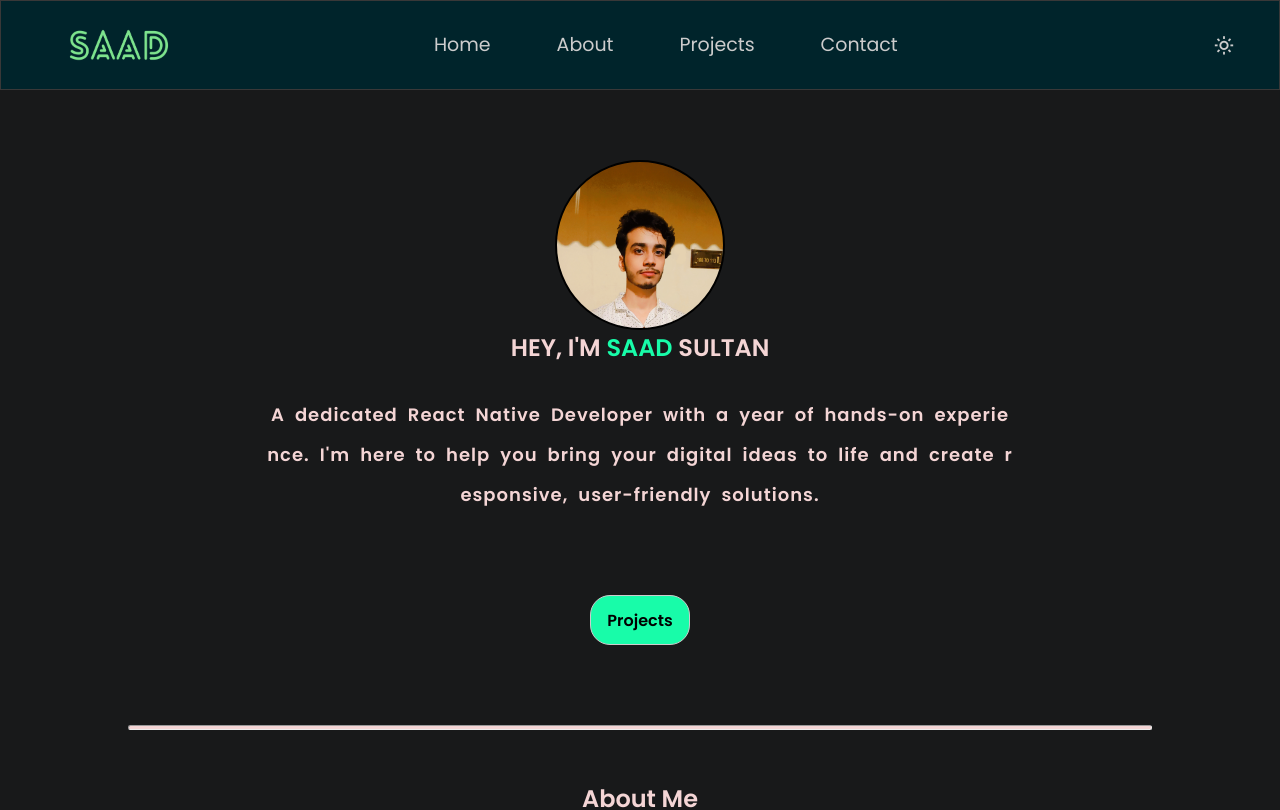
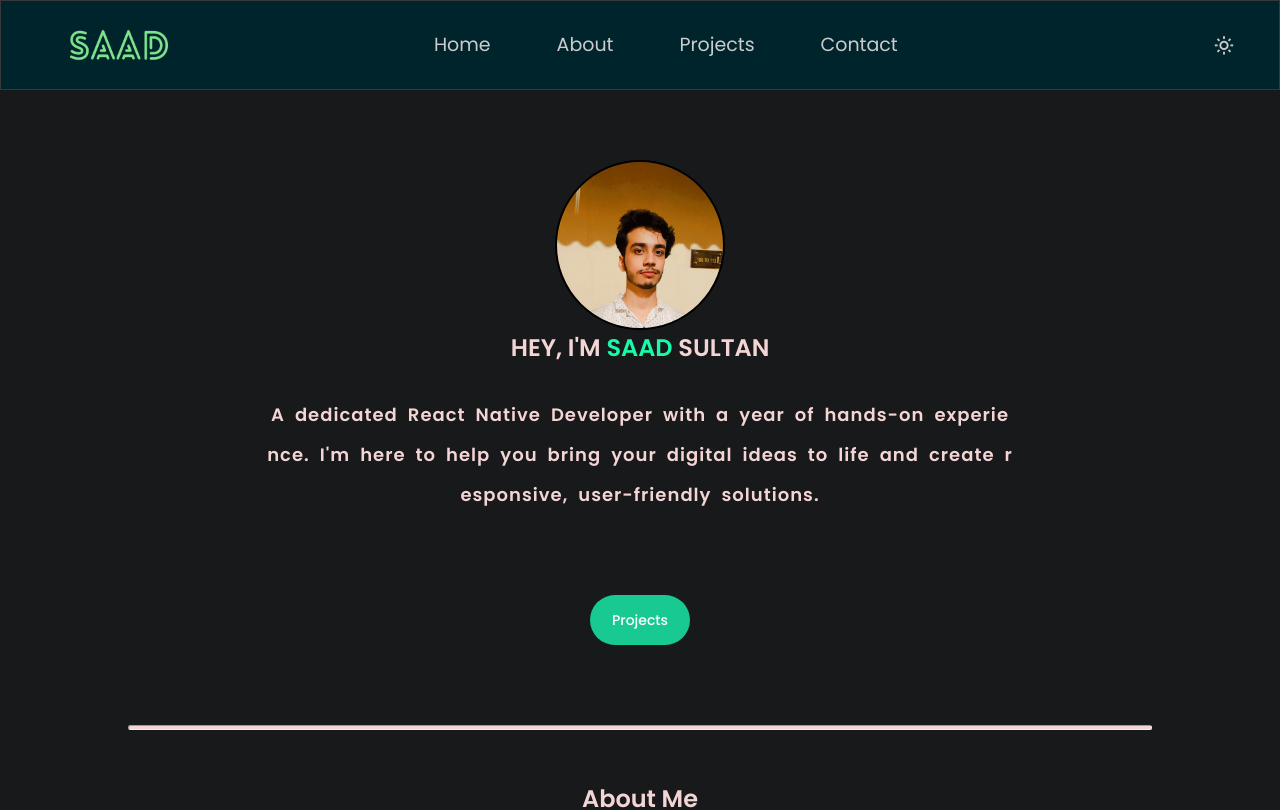
Before and after one commit to saadsultan7/Portfolio, a React (Vite) app: page / in a window 1280 px wide. Shown: the top 810 px of the page. Built offline with nearby package versions, Linux system fonts and the light colour scheme.

Commit message:
the button effect is updated

```diff
--- a/package.json
+++ b/package.json
@@ -14,6 +14,7 @@
     "@types/react-router-dom": "^5.3.3",
     "aos": "^2.3.4",
     "boxicons": "^2.1.4",
+    "class-variance-authority": "^0.7.1",
     "react": "^18.3.1",
     "react-dom": "^18.3.1",
     "react-router-dom": "^7.0.1",
--- a/src/App.css
+++ b/src/App.css
@@ -316,7 +316,7 @@ body.dark .search-field i {
   transition: 1.3s ease;
   color: var(--main);
 }
-.home a {
+/* .home a {
   position: relative;
   background-color:rgb(24, 252, 169) ;
   border: 1px solid var(--text-color);
@@ -330,7 +330,7 @@ body.dark .search-field i {
   text-size-adjust: 30px  ;
   align-content: center;
   transition: all 0.3s ease;
-}
+} */
 
 .ripple {
   position: absolute;
@@ -342,14 +342,14 @@ body.dark .search-field i {
   border-radius:100%;
   transform: scale(0);
   opacity: 1;
-  transition: transform 1s ease, opacity 1s ease 0.5s;
+  transition: transform 1s ease, opacity 1s ease-out 0.5s;   ;
   z-index: 0;
   pointer-events: none;
   border: black;
   border-width: 9px;
   border-style: solid;
 }
-.home a:hover {
+/* .home a:hover {
   background-color:white ;
   color: black;
   border: black;
@@ -364,8 +364,10 @@ body.dark .search-field i {
   }
   .home a:hover .ripple {
     transform:  scale(5);
+    transition: transform 1s ease, opacity 1s ease 0.5s;
+
   opacity: 0;
-}
+} */
 
 
 
--- a/src/components/Home.tsx
+++ b/src/components/Home.tsx
@@ -1,7 +1,7 @@
 import React from 'react';
 import MagneticText from './MagneticText';
 import mainImage from '../assets/main.jpg';
-
+import { Button } from './ui/button';
 const Home: React.FC = () => {
   const text = "A dedicated React Native Developer with a year of hands-on experience. I'm here to help you bring your digital ideas to life and create responsive, user-friendly solutions.";
 
@@ -37,9 +37,10 @@ const Home: React.FC = () => {
         </h3>
             }
         <br /><br /><br />
-        <a href="#Projects" id="btn-project">
-          <span className='ripple'/>
-          <div>Projects</div>
+        <a href="#Projects">
+        <Button>
+        Projects
+        </Button>
         </a>
       </div>
       <center>
--- /dev/null
+++ b/src/components/ui/button.css
@@ -0,0 +1,46 @@
+.button {
+  position: relative;
+  overflow: hidden;
+  background-color: #18ca92;
+  color: #fff;
+  width: 100px;
+  height: 50px;
+  border-radius:   100px;
+  border: none;
+  font-size: 14px;
+  font-weight: 500;
+  cursor: pointer;
+  transition: background-color 0.5s ease, color 0.5s ease;
+}
+
+.button:hover {
+  color: black;
+  border: 2px solid #000;
+}
+
+/* Ripple effect */
+.ripple {
+  position: absolute;
+  top: 50%;
+  left: 50%;
+  width: 100%;
+  height: 100%;
+  background: white;
+  /* border-radius: 100%; */
+  transform: scale(0);
+  opacity: 1;
+  transition: transform 1s ease;
+  z-index: 0;
+  pointer-events: none;
+  /* border: 9px solid black; */
+}
+
+.button:hover .ripple {
+  transform: scale(5);
+}
+
+/* Make sure text is above the ripple */
+.button span:not(.ripple) {
+  position: relative;
+  z-index: 1;
+}
--- /dev/null
+++ b/src/components/ui/button.tsx
@@ -0,0 +1,19 @@
+import React from "react"
+import "./button.css"
+
+export interface ButtonProps extends React.ButtonHTMLAttributes<HTMLButtonElement> {}
+
+const Button = React.forwardRef<HTMLButtonElement, ButtonProps>(
+  ({ children, className = "", ...props }, ref) => {
+    return (
+      <button ref={ref} className={`button ${className}`} {...props}>
+        <span className="ripple"></span>
+        <span>{children}</span>
+      </button>
+    )
+  }
+)
+
+Button.displayName = "Button"
+
+export { Button }
--- /dev/null
+++ b/src/utils/cn.js
@@ -0,0 +1,6 @@
+import { clsx } from "clsx"
+import { twMerge } from "tailwind-merge"
+
+export function cn(...inputs) {
+  return twMerge(clsx(inputs))
+}
```
Also changed, not shown: 1 other file (tests, documents, lock files or other folders). Lines whose indentation alone changed are shown as unchanged.
